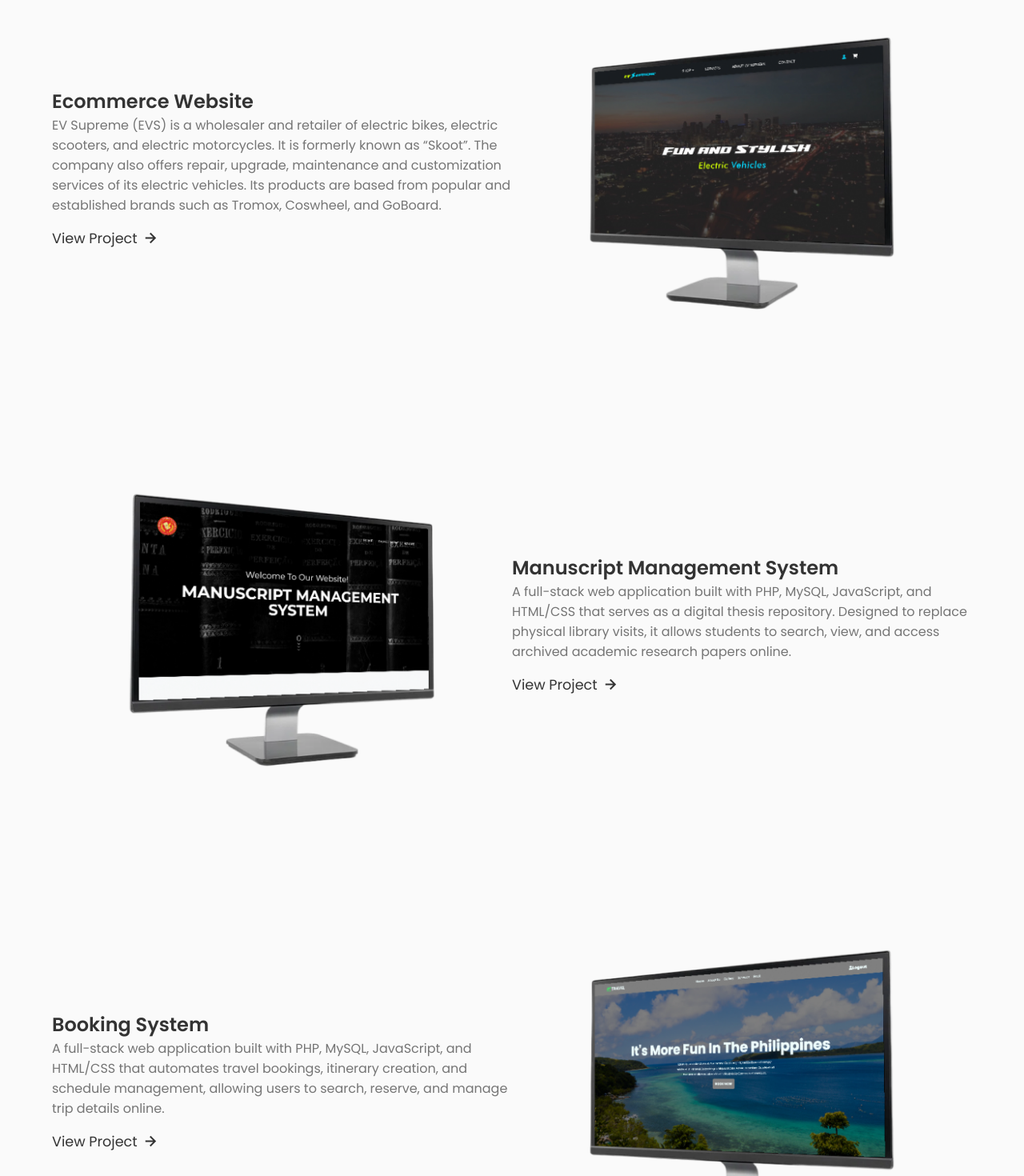
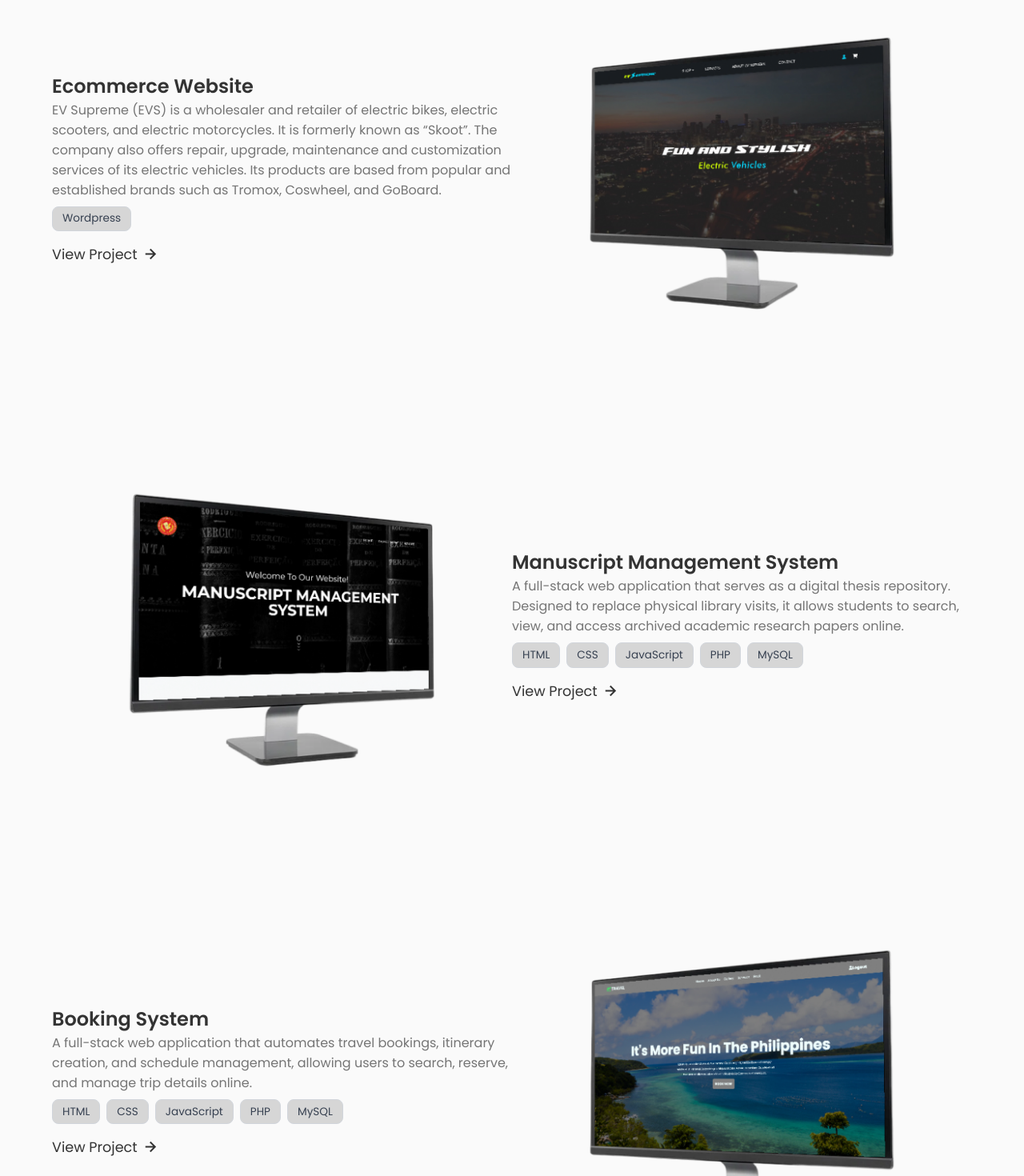
Before and after one commit to gelolee/my-portfolio, a React (Create React App) app: page / in a window 1280 px wide. Shown: the part 2260-3730 px from the top of the page at 80% size. Built offline with nearby package versions, Linux system fonts and the light colour scheme.

Commit message:
updated again

```diff
--- a/src/components/about/About.jsx
+++ b/src/components/about/About.jsx
@@ -43,7 +43,7 @@ const About = () => {
             I’m a Web & Mobile Developer focused on translating complex requirements and visual designs into clean, high-performance digital products. With a strong engineering foundation across web platforms and mobile applications, I specialize in building robust frontend interfaces, smooth user experiences, and scalable backend logic. Whether engineering full-stack applications or optimizing digital infrastructure, I leverage modern development practices and AI-assisted workflows to build reliable, maintainable code.
           </p>
         </div>
-        <div className="tech-stacks-container">
+        <div className="-stacks-container">
             <h3 className="about-section-title">Tech Stacks</h3>
 
             <div className="skills-categories">
--- a/src/components/project/Work.jsx
+++ b/src/components/project/Work.jsx
@@ -14,7 +14,10 @@ return (
             </div>
                 <div className='desc-btn'>
                     <h3 className="work-title">Product Catalog Website</h3>
-                    <p className='mb-2'>For business or residential use, you can rely on Powercity® generators. Manufactured to meet applicable international standards including ISO 8528, NEMA 250, NFPA 110, IEC, European and British Standards.</p>
+                    <p>For business or residential use, you can rely on Powercity® generators. Manufactured to meet applicable international standards including ISO 8528, NEMA 250, NFPA 110, IEC, European and British Standards.</p>
+                    <div className="skills-list mb-2">
+                        <span className="skill-badge">Wordpress</span>
+                    </div>
                     <a href='https://powercity.ph/' target="_blank" rel="noopener noreferrer" className='work-button'>
                     View Project<i className='bx bx-right-arrow-alt work-button-icon'></i>
                     </a>
@@ -23,7 +26,10 @@ return (
         <div className="work-card work-card-reverse">
                 <div className='desc-btn'>
                     <h3 className="work-title">Ecommerce Website</h3>
-                    <p className='mb-2'>EV Supreme (EVS) is a wholesaler and retailer of electric bikes, electric scooters, and electric motorcycles. It is formerly known as “Skoot”. The company also offers repair, upgrade, maintenance and customization services of its electric vehicles. Its products are based from popular and established brands such as Tromox, Coswheel, and GoBoard.</p>
+                    <p>EV Supreme (EVS) is a wholesaler and retailer of electric bikes, electric scooters, and electric motorcycles. It is formerly known as “Skoot”. The company also offers repair, upgrade, maintenance and customization services of its electric vehicles. Its products are based from popular and established brands such as Tromox, Coswheel, and GoBoard.</p>
+                    <div className="skills-list mb-2">
+                        <span className="skill-badge">Wordpress</span>
+                    </div>
                     <a href='https://evsupreme.net/' target="_blank" rel="noopener noreferrer" className='work-button'>
                     View Project<i className='bx bx-right-arrow-alt work-button-icon'></i>
                     </a>
@@ -38,7 +44,14 @@ return (
             </div>
                 <div className='desc-btn'>
                     <h3 className="work-title">Manuscript Management System</h3>
-                    <p className='mb-2'>A full-stack web application built with PHP, MySQL, JavaScript, and HTML/CSS that serves as a digital thesis repository. Designed to replace physical library visits, it allows students to search, view, and access archived academic research papers online.</p>
+                    <p>A full-stack web application that serves as a digital thesis repository. Designed to replace physical library visits, it allows students to search, view, and access archived academic research papers online.</p>
+                    <div className="skills-list mb-2">
+                        <span className="skill-badge">HTML</span>
+                        <span className="skill-badge">CSS</span>
+                        <span className="skill-badge">JavaScript</span>
+                        <span className="skill-badge">PHP</span>
+                        <span className="skill-badge">MySQL</span>
+                    </div>
                     <a href='https://gelolee.github.io/library-online/?fbclid=IwAR13YBvV3ykn09YE4lZFoi3kFFT0l05jd1gfIKIIWExCuq4omU3qnIcByhY' target='_blank' rel="noopener noreferrer" className='work-button'>
                     View Project<i className='bx bx-right-arrow-alt work-button-icon'></i>
                 </a>
@@ -47,7 +60,14 @@ return (
         <div className="work-card work-card-reverse">
                 <div className='desc-btn'>
                 <h3 className="work-title">Booking System</h3>
-                <p className='mb-2'>A full-stack web application built with PHP, MySQL, JavaScript, and HTML/CSS that automates travel bookings, itinerary creation, and schedule management, allowing users to search, reserve, and manage trip details online.</p>
+                <p>A full-stack web application that automates travel bookings, itinerary creation, and schedule management, allowing users to search, reserve, and manage trip details online.</p>
+                <div className="skills-list mb-2">
+                        <span className="skill-badge">HTML</span>
+                        <span className="skill-badge">CSS</span>
+                        <span className="skill-badge">JavaScript</span>
+                        <span className="skill-badge">PHP</span>
+                        <span className="skill-badge">MySQL</span>
+                    </div>
                 <a href='https://gelolee.github.io/b00king-system/?fbclid=IwAR1kJ816nNFJwjdWHNxEsg6oIlln5K589vTOPIqEkdMmJa1G2Jwr1fe8DB0' target='_blank' rel="noopener noreferrer" className='work-button'>
                     View Project<i className='bx bx-right-arrow-alt work-button-icon'></i>
                 </a>
--- a/src/components/project/project.css
+++ b/src/components/project/project.css
@@ -3,7 +3,8 @@
 .project-section-title{ font-size: 2.5rem; color: var(--h1h2); margin-bottom: 1.5rem; }
 .desc-btn{ width: 50%; display: flex; justify-content: center; flex-direction: column; border-radius:0 0 10px 10px; }
 .zoom{ width: 50%; overflow: hidden; display: flex; border-radius: 10px 10px 0 0; justify-content: center;}
-.mb-2{ margin-bottom: 1rem; }
+.mb-2{ margin-bottom: 1rem; margin-top: 8px; }
+.work-card .skill-badge { background: hsl(0deg 0% 20% / 18%)}
 .project-img{ cursor: pointer; transition: all .3s linear; filter: grayscale(0); }
 .project-img:hover{transform: scale(1.1);}
 .work-card:hover .project-img {filter: grayscale(0);}
```
